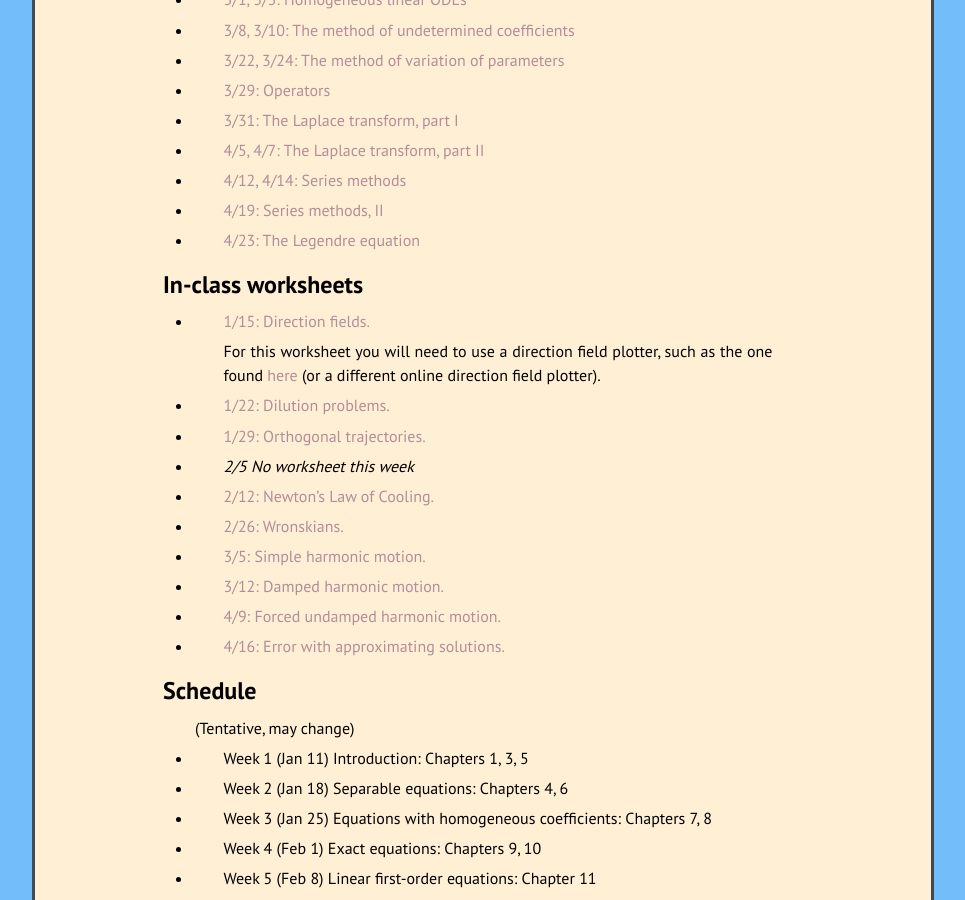
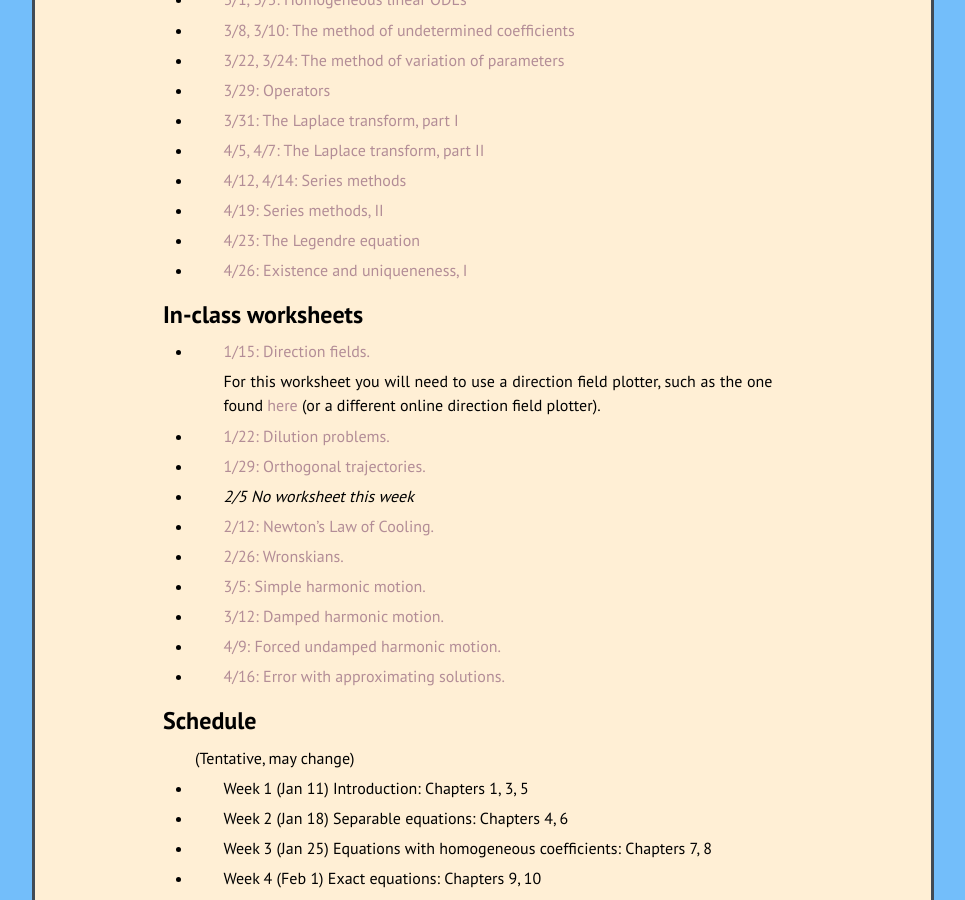
Before and after one commit to kamerynjw/kamerynjw.github.io, a Jekyll site: the page built from teaching/2021/math302.md, in a window 1280 px wide and 900 px high, scrolled down 1354 px. Shown: the whole window, without its empty margins (157-1122 px from the left). Built offline with Jekyll 4.4.1, drawn with Linux system fonts in a browser that asks for light colours; nearby versions of some CDN libraries.

Commit message:
new 302 slides

```diff
--- a/teaching/2021/math302.md
+++ b/teaching/2021/math302.md
@@ -79,6 +79,7 @@ Lecture notes
 
 * [4/23: The Legendre equation]({{ page.url }}legendre.pdf)
 
+* [4/26: Existence and uniqueneness, I]({{ page.url }}exist.pdf)
 
 In-class worksheets
 --------
```
Also changed, not shown: 1 other file.
